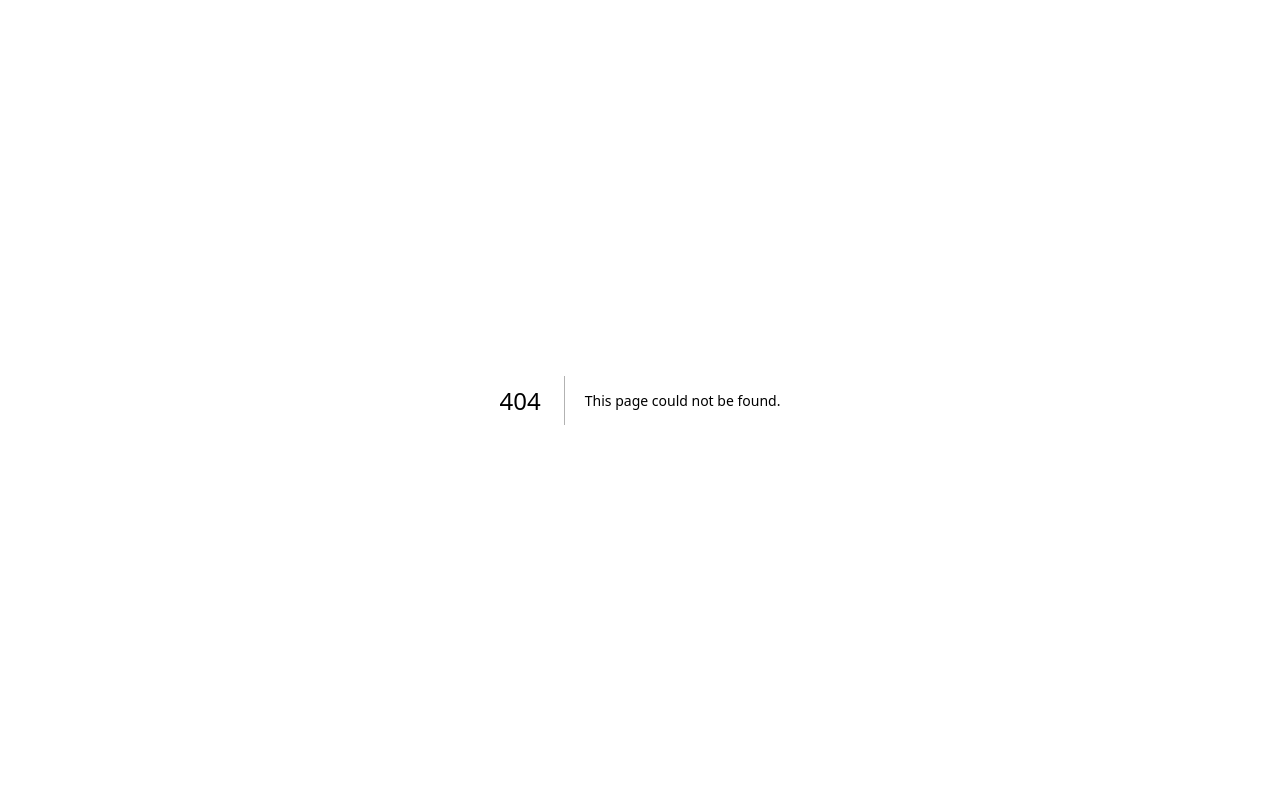
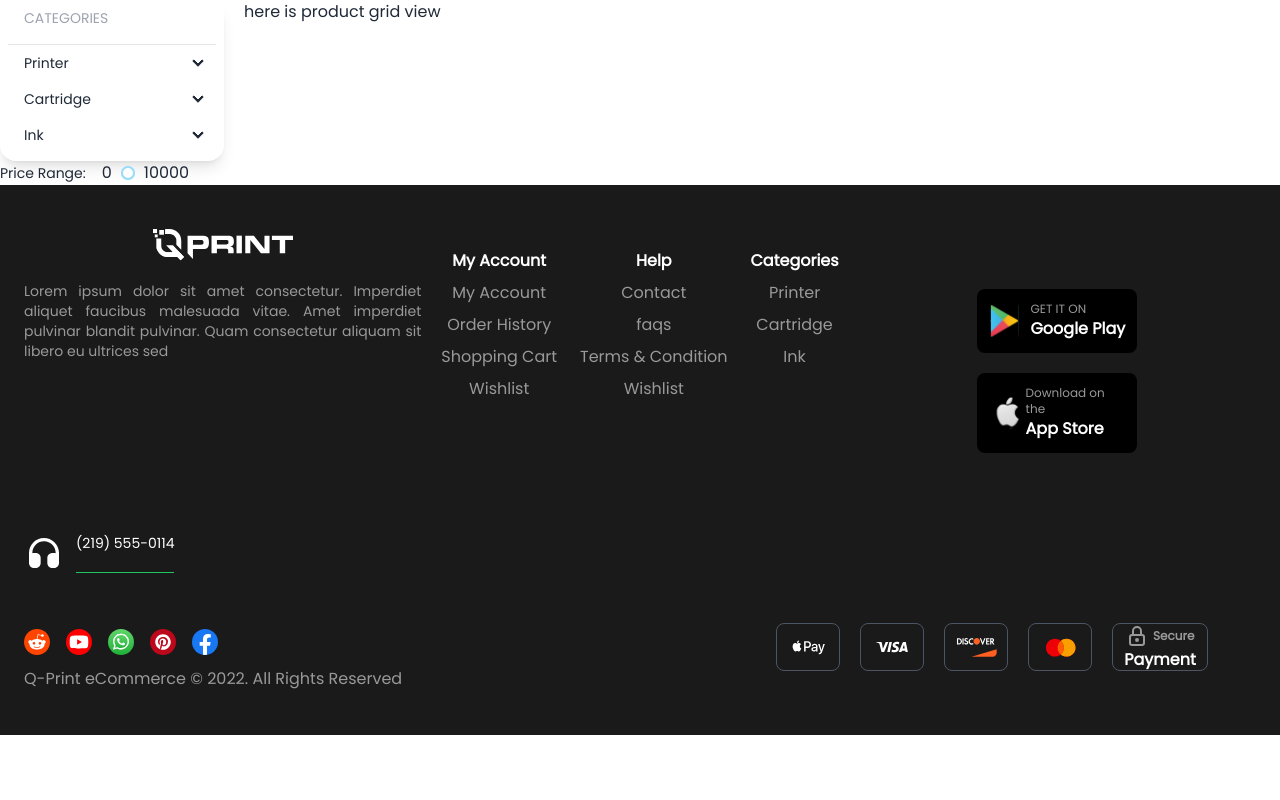
Before and after one commit to expertsquad/q-print-client, a Next.js app: page /category/slug in a window 1280 px wide. Before the commit this address had no page. Shown: the top 800 px of the page. Built offline with nearby package versions, Linux system fonts and the light colour scheme.

Commit message:
category card added

```diff
--- a/package.json
+++ b/package.json
@@ -12,6 +12,7 @@
     "@reduxjs/toolkit": "^2.0.1",
     "@tabler/icons-react": "^2.46.0",
     "next": "14.0.4",
+    "rc-slider": "^10.5.0",
     "react": "^18",
     "react-dom": "^18",
     "react-redux": "^9.1.0"
--- /dev/null
+++ b/src/app/category/slug/page.tsx
@@ -0,0 +1,18 @@
+import CategoryLeftSideWidget from "@/components/CategoryViewPage/CategoryLeftSideWidget";
+import React from "react";
+
+const CategoryViewPage = () => {
+  return (
+    <section className="flex gap-5 max-w-[1280px] mx-auto">
+      {/* category filter and widget start */}
+      <div>
+        <CategoryLeftSideWidget />
+      </div>
+
+      {/* product grid view started */}
+      <div>here is product grid view</div>
+    </section>
+  );
+};
+
+export default CategoryViewPage;
--- /dev/null
+++ b/src/components/CategoryViewPage/CategoryLeftSideWidget.tsx
@@ -0,0 +1,14 @@
+import React from "react";
+import CategoriesCard from "../UI/card/CategoriesCard";
+import PriceRangeCard from "../UI/card/PriceRangeCard";
+
+const CategoryLeftSideWidget = () => {
+  return (
+    <div>
+      <CategoriesCard />
+      <PriceRangeCard />
+    </div>
+  );
+};
+
+export default CategoryLeftSideWidget;
--- /dev/null
+++ b/src/components/UI/card/CategoriesCard.tsx
@@ -0,0 +1,41 @@
+import { categories } from "@/constants";
+import React from "react";
+
+interface ISubmenu {
+  title: string;
+  url: string;
+}
+
+interface ICategory {
+  title: string;
+  url: string;
+  submenus: ISubmenu[];
+}
+
+const CategoriesCard = () => {
+  return (
+    <ul className="menu w-56 rounded-box shadow-lg ">
+      <p className="pb-4 border-b px-4 font-medium text-gray-400 ">
+        CATEGORIES
+      </p>
+      {categories?.map((category, i: number) => (
+        <li key={i} className="">
+          <details>
+            <summary>{category?.title}</summary>
+            <ul>
+              <li>
+                <a>Submenu 1</a>
+              </li>
+              <li>
+                <a>Submenu 2</a>
+              </li>
+              <li></li>
+            </ul>
+          </details>
+        </li>
+      ))}
+    </ul>
+  );
+};
+
+export default CategoriesCard;
--- /dev/null
+++ b/src/components/UI/card/PriceRangeCard.tsx
@@ -0,0 +1,33 @@
+"use client";
+
+import React, { useState } from "react";
+import Slider from "rc-slider";
+import "rc-slider/assets/index.css";
+
+const PriceRangeSlider = () => {
+  const [rangeValues, setRangeValues] = useState([0, 10000]);
+
+  const handleRangeChange = (newValues) => {
+    setRangeValues(newValues);
+  };
+
+  return (
+    <div className="flex items-center space-x-4">
+      <label className="text-sm">Price Range:</label>
+      <div className="flex items-center space-x-4">
+        <span>{rangeValues[0]}</span>
+        <Slider
+          min={0}
+          max={10000}
+          range
+          value={rangeValues}
+          onChange={handleRangeChange}
+          className="w-64"
+        />
+        <span>{rangeValues[1]}</span>
+      </div>
+    </div>
+  );
+};
+
+export default PriceRangeSlider;
--- a/src/constants/index.ts
+++ b/src/constants/index.ts
@@ -120,3 +120,9 @@ export const heroItems = [
     about: "Huge collection available",
   },
 ];
+
+export const categories = [
+  { title: "Printer", url: "/" },
+  { title: "Cartridge", url: "/" },
+  { title: "Ink", url: "/" },
+];
```
Also changed, not shown: 1 other file (tests, documents, lock files or other folders).
